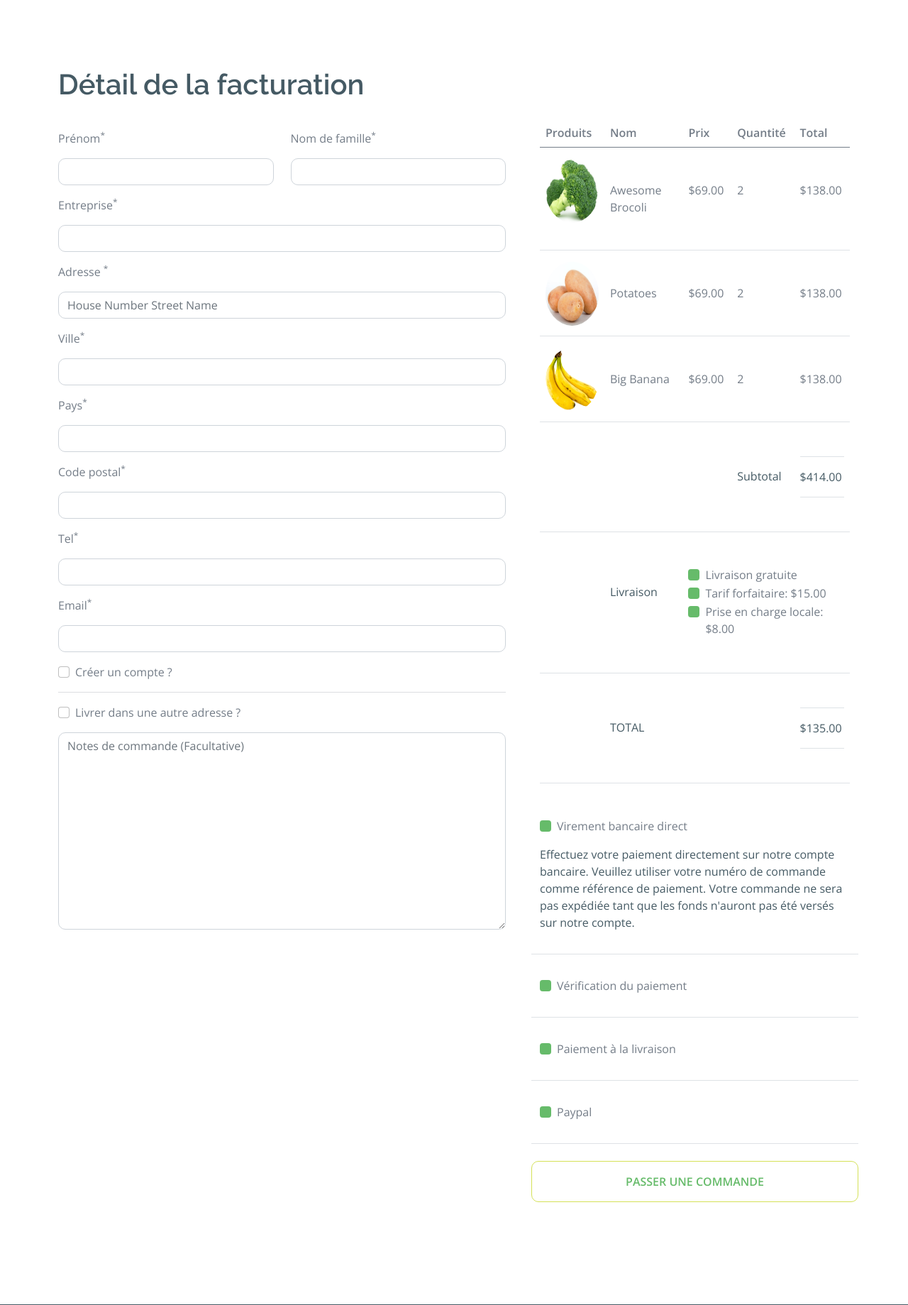
After one commit to Pierrick-LB/BtoC, a Django app: page /products/chackout/ in a window 1280 px wide. The commit adds this page. Shown: the part 329-2168 px from the top of the page at 71% size. Run offline with Django 4.2, Linux system fonts and the light colour scheme; some libraries are stand-ins or nearby versions.

Commit message:
add cart folder on Products Templates

```diff
--- a/Products/urls.py
+++ b/Products/urls.py
@@ -15,11 +15,14 @@ Including another URLconf
     2. Add a URL to urlpatterns:  path('blog/', include('blog.urls'))
 """
 from django.urls import path
-from .views import shopDetails, shopPage
+from .views import shopDetails, shopPage, cartPage, chackoutPage, notFound
 
 
 
 urlpatterns = [
     path("shopDetails/",shopDetails,name="shopDetails"),
-    path("shop/", shopPage, name="shopPage")
+    path("shop/", shopPage, name="shopPage"),
+    path("cart/", cartPage, name="cartPage"),
+    path("chackout/", chackoutPage, name="chackoutPage"),
+    path("404/", notFound, name="notFound"),
 ]
--- a/Products/views.py
+++ b/Products/views.py
@@ -6,3 +6,12 @@ def shopDetails(request):
 
 def shopPage(request):
               return render(request, "Products/shop.html", locals())
+
+def cartPage(request):
+              return render(request, "Products/cart/cart.html", locals())
+
+def chackoutPage(request):
+              return render(request, "Products/cart/chackout.html", locals())
+
+def notFound(request):
+              return render(request, "Products/cart/404.html", locals())
--- /dev/null
+++ b/Templates/Products/cart/chackout.html
@@ -0,0 +1,245 @@
+{% extends 'Layouts/base.html' %}
+
+{% load static %}
+
+
+{% block content %}
+
+
+        <!-- Modal Search Start -->
+        <div class="modal fade" id="searchModal" tabindex="-1" aria-labelledby="exampleModalLabel" aria-hidden="true">
+            <div class="modal-dialog modal-fullscreen">
+                <div class="modal-content rounded-0">
+                    <div class="modal-header">
+                        <h5 class="modal-title" id="exampleModalLabel">Search by keyword</h5>
+                        <button type="button" class="btn-close" data-bs-dismiss="modal" aria-label="Close"></button>
+                    </div>
+                    <div class="modal-body d-flex align-items-center">
+                        <div class="input-group w-75 mx-auto d-flex">
+                            <input type="search" class="form-control p-3" placeholder="keywords" aria-describedby="search-icon-1">
+                            <span id="search-icon-1" class="input-group-text p-3"><i class="fa fa-search"></i></span>
+                        </div>
+                    </div>
+                </div>
+            </div>
+        </div>
+        <!-- Modal Search End -->
+
+
+        <!-- Single Page Header start -->
+        <div class="container-fluid page-header py-5">
+            <h1 class="text-center text-white display-6">Caisse</h1>
+            <ol class="breadcrumb justify-content-center mb-0">
+                <li class="breadcrumb-item"><a href="#">Accueil</a></li>
+                <li class="breadcrumb-item"><a href="#">Page</a></li>
+                <li class="breadcrumb-item active text-white">Caisse</li>
+            </ol>
+        </div>
+        <!-- Single Page Header End -->
+
+
+        <!-- Checkout Page Start -->
+        <div class="container-fluid py-5">
+            <div class="container py-5">
+                <h1 class="mb-4">Détail de la facturation</h1>
+                <form action="#">
+                    <div class="row g-5">
+                        <div class="col-md-12 col-lg-6 col-xl-7">
+                            <div class="row">
+                                <div class="col-md-12 col-lg-6">
+                                    <div class="form-item w-100">
+                                        <label class="form-label my-3">Prénom<sup>*</sup></label>
+                                        <input type="text" class="form-control">
+                                    </div>
+                                </div>
+                                <div class="col-md-12 col-lg-6">
+                                    <div class="form-item w-100">
+                                        <label class="form-label my-3">Nom de famille<sup>*</sup></label>
+                                        <input type="text" class="form-control">
+                                    </div>
+                                </div>
+                            </div>
+                            <div class="form-item">
+                                <label class="form-label my-3">Entreprise<sup>*</sup></label>
+                                <input type="text" class="form-control">
+                            </div>
+                            <div class="form-item">
+                                <label class="form-label my-3">Adresse <sup>*</sup></label>
+                                <input type="text" class="form-control" placeholder="House Number Street Name">
+                            </div>
+                            <div class="form-item">
+                                <label class="form-label my-3">Ville<sup>*</sup></label>
+                                <input type="text" class="form-control">
+                            </div>
+                            <div class="form-item">
+                                <label class="form-label my-3">Pays<sup>*</sup></label>
+                                <input type="text" class="form-control">
+                            </div>
+                            <div class="form-item">
+                                <label class="form-label my-3">Code postal<sup>*</sup></label>
+                                <input type="text" class="form-control">
+                            </div>
+                            <div class="form-item">
+                                <label class="form-label my-3">Tel<sup>*</sup></label>
+                                <input type="tel" class="form-control">
+                            </div>
+                            <div class="form-item">
+                                <label class="form-label my-3">Email<sup>*</sup></label>
+                                <input type="email" class="form-control">
+                            </div>
+                            <div class="form-check my-3">
+                                <input type="checkbox" class="form-check-input" id="Account-1" name="Accounts" value="Accounts">
+                                <label class="form-check-label" for="Account-1">Créer un compte ?</label>
+                            </div>
+                            <hr>
+                            <div class="form-check my-3">
+                                <input class="form-check-input" type="checkbox" id="Address-1" name="Address" value="Address">
+                                <label class="form-check-label" for="Address-1">Livrer dans une autre adresse ?</label>
+                            </div>
+                            <div class="form-item">
+                                <textarea name="text" class="form-control" spellcheck="false" cols="30" rows="11" placeholder="Notes de commande (Facultative)"></textarea>
+                            </div>
+                        </div>
+                        <div class="col-md-12 col-lg-6 col-xl-5">
+                            <div class="table-responsive">
+                                <table class="table">
+                                    <thead>
+                                        <tr>
+                                            <th scope="col">Produits</th>
+                                            <th scope="col">Nom</th>
+                                            <th scope="col">Prix</th>
+                                            <th scope="col">Quantité</th>
+                                            <th scope="col">Total</th>
+                                        </tr>
+                                    </thead>
+                                    <tbody>
+                                        <tr>
+                                            <th scope="row">
+                                                <div class="d-flex align-items-center mt-2">
+                                                    <img src="{% static 'img/vegetable-item-2.jpg' %}" class="img-fluid rounded-circle" style="width: 90px; height: 90px;" alt="">
+                                                </div>
+                                            </th>
+                                            <td class="py-5">Awesome Brocoli</td>
+                                            <td class="py-5">$69.00</td>
+                                            <td class="py-5">2</td>
+                                            <td class="py-5">$138.00</td>
+                                        </tr>
+                                        <tr>
+                                            <th scope="row">
+                                                <div class="d-flex align-items-center mt-2">
+                                                    <img src="{% static 'img/vegetable-item-5.jpg' %}" class="img-fluid rounded-circle" style="width: 90px; height: 90px;" alt="">
+                                                </div>
+                                            </th>
+                                            <td class="py-5">Potatoes</td>
+                                            <td class="py-5">$69.00</td>
+                                            <td class="py-5">2</td>
+                                            <td class="py-5">$138.00</td>
+                                        </tr>
+                                        <tr>
+                                            <th scope="row">
+                                                <div class="d-flex align-items-center mt-2">
+                                                    <img src="{% static 'img/vegetable-item-3.png' %}" class="img-fluid rounded-circle" style="width: 90px; height: 90px;" alt="">
+                                                </div>
+                                            </th>
+                                            <td class="py-5">Big Banana</td>
+                                            <td class="py-5">$69.00</td>
+                                            <td class="py-5">2</td>
+                                            <td class="py-5">$138.00</td>
+                                        </tr>
+                                        <tr>
+                                            <th scope="row">
+                                            </th>
+                                            <td class="py-5"></td>
+                                            <td class="py-5"></td>
+                                            <td class="py-5">
+                                                <p class="mb-0 text-dark py-3">Subtotal</p>
+                                            </td>
+                                            <td class="py-5">
+                                                <div class="py-3 border-bottom border-top">
+                                                    <p class="mb-0 text-dark">$414.00</p>
+                                                </div>
+                                            </td>
+                                        </tr>
+                                        <tr>
+                                            <th scope="row">
+                                            </th>
+                                            <td class="py-5">
+                                                <p class="mb-0 text-dark py-4">Livraison</p>
+                                            </td>
+                                            <td colspan="3" class="py-5">
+                                                <div class="form-check text-start">
+                                                    <input type="checkbox" class="form-check-input bg-primary border-0" id="Shipping-1" name="Shipping-1" value="Shipping">
+                                                    <label class="form-check-label" for="Shipping-1">Livraison gratuite</label>
+                                                </div>
+                                                <div class="form-check text-start">
+                                                    <input type="checkbox" class="form-check-input bg-primary border-0" id="Shipping-2" name="Shipping-1" value="Shipping">
+                                                    <label class="form-check-label" for="Shipping-2">Tarif forfaitaire: $15.00</label>
+                                                </div>
+                                                <div class="form-check text-start">
+                                                    <input type="checkbox" class="form-check-input bg-primary border-0" id="Shipping-3" name="Shipping-1" value="Shipping">
+                                                    <label class="form-check-label" for="Shipping-3">Prise en charge locale: $8.00</label>
+                                                </div>
+                                            </td>
+                                        </tr>
+                                        <tr>
+                                            <th scope="row">
+                                            </th>
+                                            <td class="py-5">
+                                                <p class="mb-0 text-dark text-uppercase py-3">TOTAL</p>
+                                            </td>
+                                            <td class="py-5"></td>
+                                            <td class="py-5"></td>
+                                            <td class="py-5">
+                                                <div class="py-3 border-bottom border-top">
+                                                    <p class="mb-0 text-dark">$135.00</p>
+                                                </div>
+                                            </td>
+                                        </tr>
+                                    </tbody>
+                                </table>
+                            </div>
+                            <div class="row g-4 text-center align-items-center justify-content-center border-bottom py-3">
+                                <div class="col-12">
+                                    <div class="form-check text-start my-3">
+                                        <input type="checkbox" class="form-check-input bg-primary border-0" id="Transfer-1" name="Transfer" value="Transfer">
+                                        <label class="form-check-label" for="Transfer-1">Virement bancaire direct</label>
+                                    </div>
+                                    <p class="text-start text-dark">Effectuez votre paiement directement sur notre compte bancaire. Veuillez utiliser votre numéro de commande comme référence de paiement. Votre commande ne sera pas expédiée tant que les fonds n'auront pas été versés sur notre compte.</p>
+                                </div>
+                            </div>
+                            <div class="row g-4 text-center align-items-center justify-content-center border-bottom py-3">
+                                <div class="col-12">
+                                    <div class="form-check text-start my-3">
+                                        <input type="checkbox" class="form-check-input bg-primary border-0" id="Payments-1" name="Payments" value="Payments">
+                                        <label class="form-check-label" for="Payments-1">Vérification du paiement</label>
+                                    </div>
+                                </div>
+                            </div>
+                            <div class="row g-4 text-center align-items-center justify-content-center border-bottom py-3">
+                                <div class="col-12">
+                                    <div class="form-check text-start my-3">
+                                        <input type="checkbox" class="form-check-input bg-primary border-0" id="Delivery-1" name="Delivery" value="Delivery">
+                                        <label class="form-check-label" for="Delivery-1">Paiement à la livraison</label>
+                                    </div>
+                                </div>
+                            </div>
+                            <div class="row g-4 text-center align-items-center justify-content-center border-bottom py-3">
+                                <div class="col-12">
+                                    <div class="form-check text-start my-3">
+                                        <input type="checkbox" class="form-check-input bg-primary border-0" id="Paypal-1" name="Paypal" value="Paypal">
+                                        <label class="form-check-label" for="Paypal-1">Paypal</label>
+                                    </div>
+                                </div>
+                            </div>
+                            <div class="row g-4 text-center align-items-center justify-content-center pt-4">
+                                <button type="button" class="btn border-secondary py-3 px-4 text-uppercase w-100 text-primary">Passer une commande</button>
+                            </div>
+                        </div>
+                    </div>
+                </form>
+            </div>
+        </div>
+        <!-- Checkout Page End -->
+
+
+        {% endblock content %}
```
Also changed, not shown: Templates/B2C/contact.html (+9 -9 lines), Templates/Products/cart/404.html (added, +57 -0 lines), Templates/Products/cart/cart.html (added, +204 -0 lines).
